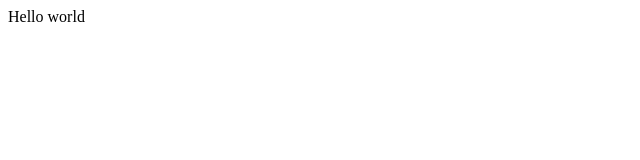
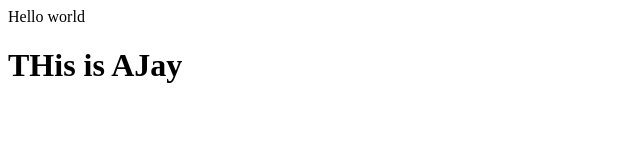
Before and after one commit to ajcoder25/video34Navigation, a plain HTML site: page index.html in a window 1280 px wide. Shown: the whole page, without its empty margins (0-640 px from the left). Drawn offline with Linux system fonts and the light colour scheme.

Commit message:
Try to use the replicate

```diff
--- a/index.html
+++ b/index.html
@@ -12,6 +12,12 @@
   Hello world
   <script src="script.js"></script>
 
+  <div>
+    <h1> THis is AJay </h1>
+  </div>
+
+
+
   <!--
   This script places a badge on your repl's full-browser view back to your repl's cover
   page. Try various colors for the theme: dark, light, red, orange, yellow, lime, green,
```
